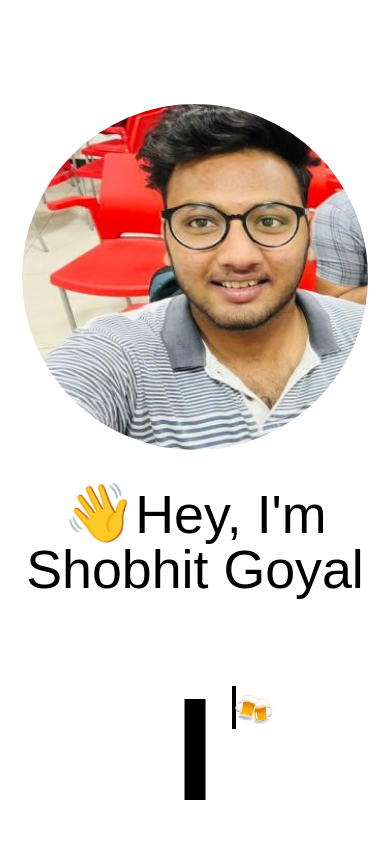
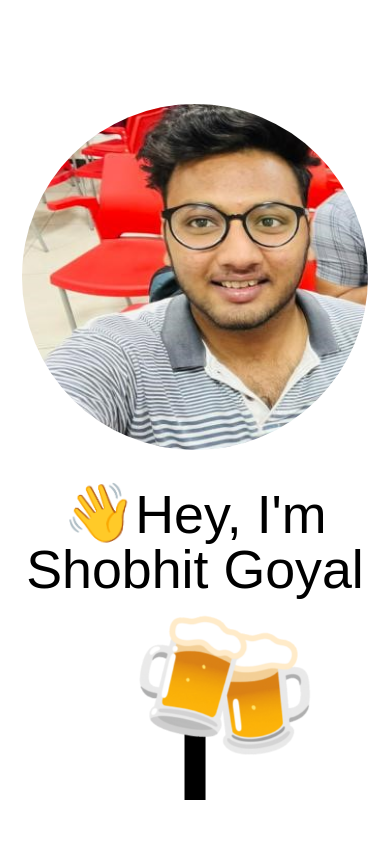
Before and after one commit to Shobhit67/Portfolio, a React (Create React App) app: page / in a window 390 px wide. Shown: the top 844 px of the page. Built offline with nearby package versions, Linux system fonts and the light colour scheme.

Commit message:
Change meet logo

```diff
--- a/src/Components/Coffee.jsx
+++ b/src/Components/Coffee.jsx
@@ -3,11 +3,8 @@ import CoffeeCup from "../imagex/cup6.gif";
 function Coffee() {
   return (
     <div className="meet">
-        <img className = "animated" src={CoffeeCup} alt="Buy me Coffee!" />
-        {/* &#127866;  1beercup */}
-        {/* &#127867; 2beercups */}
-        {/* &#127846; ice-cream */}
-          </div>
+        <img src={CoffeeCup} alt="Buy me Coffee!"/>
+    </div>
   );
 }
 
--- a/src/index.css
+++ b/src/index.css
@@ -106,36 +106,17 @@ p {
 /* ***********************************Coffee Section*******************************8 */
 
 .meet {
-  display:inline-flex;
-  width: 10.4rem;
-  height: 10.4rem;
+  display: flex;
+  justify-content: center;
+  /* background: rgb(255, 221, 0); */
   position: fixed;
   right: 4rem;
   bottom: 4rem;
   cursor: pointer;
-  border: 2px solid;
 }
-
-@media (max-width: 1195px) {
-  .meet {
-    display: flex;
-    border: 2px solid;
-    height: 2rem;
-    width: 0rem;
-    right: 8rem;
-    bottom: 6rem;
-  }
-}
-
-@media (max-width: 768px) {
-  .meet {
-    display: flex;
-    border: 2px solid;
-    height: 2rem;
-    width: 0rem;
-    right: 8rem;
-    bottom: 6rem;
-  }
+.meet img {
+  width: 9.4rem;
+  height: 9.4rem;
 }
 
 /* **************************************** PROJECTS SECTIONS ****************************** */
```
